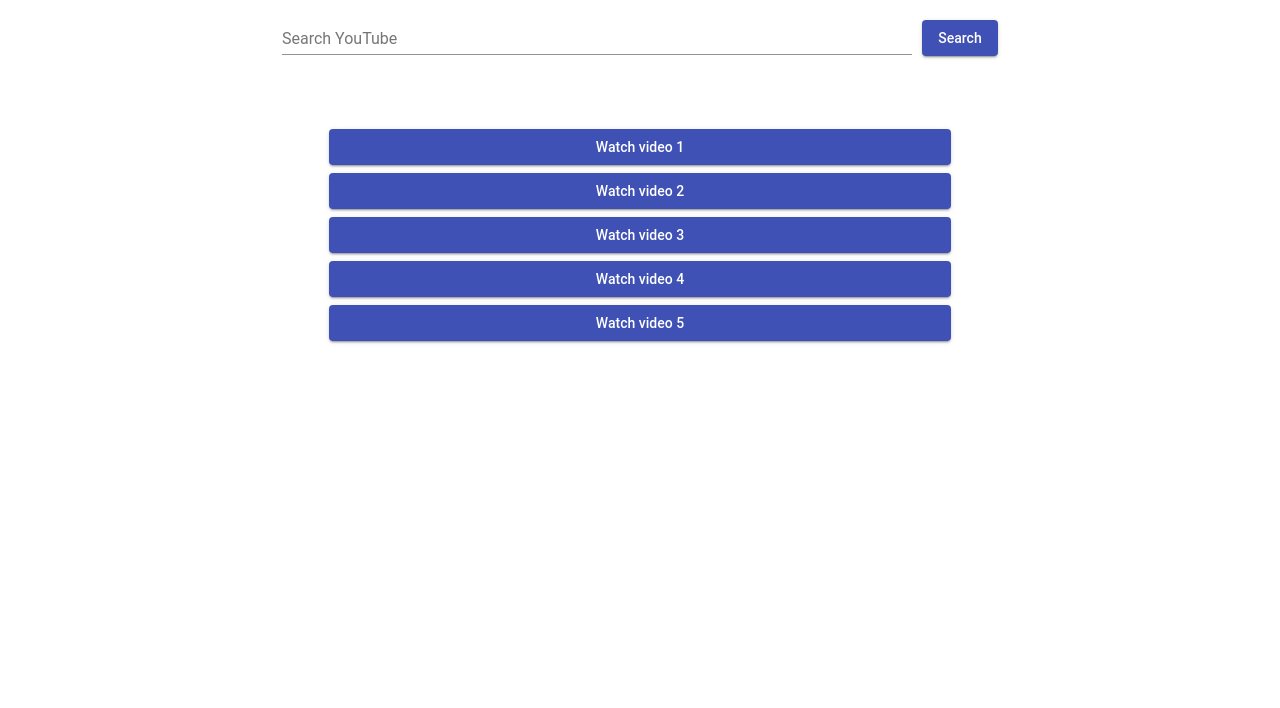
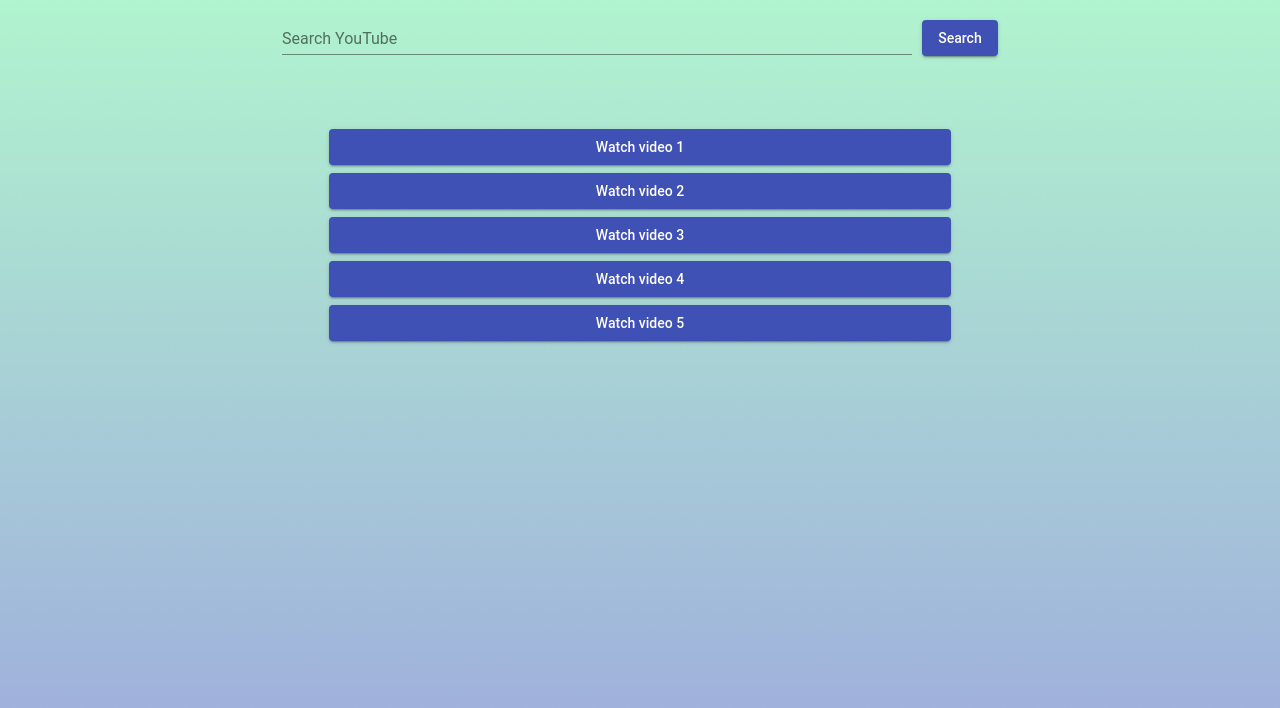
Before and after one commit to heatherwenzel/angular-youtube-app, an Angular app: page / in a window 1280 px wide. Shown: the top 708 px of the page. Built offline with nearby package versions, Linux system fonts and the light colour scheme; no server answers.

Commit message:
final styling

```diff
--- a/src/app/search-api.service.ts
+++ b/src/app/search-api.service.ts
@@ -10,14 +10,17 @@
 
   constructor(private http: HttpClient) { }
 
+  //makes the initial api call for 5 movie trailers on window load
   loadYouTube() {
     return this.http.get(`https://www.googleapis.com/youtube/v3/search?part=snippet&maxResults=5&q=amazon%20studios%20trailer&type=video&key=${this.apikey}`);
   }
 
+  //makes the search api call based on the user's search term
   getSearchData(usersearch: string) {
     return this.http.get(`https://www.googleapis.com/youtube/v3/search?part=snippet&maxResults=5&q=${usersearch}&type=video&key=${this.apikey}`);
   }
 
+  //makes the data api call based on the videoid pulled from the search api call
   getVideoData(videoid: string) {
     return this.http.get(`https://www.googleapis.com/youtube/v3/videos?part=snippet%2CcontentDetails%2Cstatistics&id=${videoid}&key=${this.apikey}`);
   }
--- a/src/app/youtube/youtube.component.ts
+++ b/src/app/youtube/youtube.component.ts
@@ -13,40 +13,50 @@
   showThree: boolean = false;
   showFour: boolean = false;
   showFive: boolean = false;
-  searchResults: any; //contains all of the search result responses
+  searchResults: any; //contains all of the search api call responses
   searchArray: any[] = []; //contains an array of all the search results
   videoids: any[] = []; //contains an array of all of the search responses' ids
   videoid: string; //holds the current videoid
-  videoData: any; //contains the data response
+  videoData: any; //contains all of the data api call responses
 
   constructor(private apiService: SearchApiService, private sanitizer: DomSanitizer) {
   }
 
   ngOnInit() {
+    //loads the initial search api call on window load
     this.apiService.loadYouTube().subscribe(response => {
       this.searchResults = response;
-            for (let i=0; i<5; i++) {
+      //pushes all of the videoids from the search api call into the videoids array
+      for (let i=0; i<5; i++) {
         this.videoids.push(this.searchResults.items[i].id.videoId);
       }
+      //sets the initial videoid to the first video in the search results
       this.videoid = this.videoids[0];
+      //makes the initial data api call
       this.apiService.getVideoData(this.videoid).subscribe(response => {
         this.videoData = response;
       });
+      //shows the first video with information on load
       this.showOne = !this.showOne;
     });
   }
 
+  //calls the search api and data api when the search button is clicked, taking in the user input as its parameter
   async getSearchResults(form) {
+    //resets the array of videoids
     this.videoids.length = 0;
+    //calls the search api
     this.searchResults = await this.apiService.getSearchData(form.value.search).toPromise();
     this.searchArray = this.searchResults.items;
-    console.log(this.searchArray);
+    //adds all of the videoids from the search api call into the videoids array
     for (let i=0; i<5; i++) {
       this.videoids.push(this.searchResults.items[i].id.videoId);
     }
+    //shows the first video with its corresponding information
     this.showOne = true;
   }
 
+  //shows video one when its corresponding button is clicked, and hides the other videos and data if they are showing
   videoOne($event) {
     this.showOne = !this.showOne;
     this.showTwo = false;
@@ -59,10 +69,12 @@
     });
   }
 
+  //sanitizes the url for video one so it can be inserted in the iframe
   getVideoOne() {
     return this.sanitizer.bypassSecurityTrustResourceUrl('https://www.youtube.com/embed/' + this.videoids[0]);
   }
 
+  //shows video two when its corresponding button is clicked, and hides the other videos and data if they are showing
   videoTwo($event) {
     this.showTwo = !this.showTwo;
     this.showOne = false;
@@ -75,10 +87,12 @@
     });
   }
 
+  //sanitizes the url for video two so it can be inserted in the iframe
   getVideoTwo() {
     return this.sanitizer.bypassSecurityTrustResourceUrl('https://www.youtube.com/embed/' + this.videoids[1]);
   }
 
+  //shows video three when its corresponding button is clicked, and hides the other videos and data if they are showing
   videoThree($event) {
     this.showThree = !this.showThree;
     this.showOne = false;
@@ -91,10 +105,12 @@
     });
   }
 
+  //sanitizes the url for video three so it can be inserted in the iframe
   getVideoThree() {
     return this.sanitizer.bypassSecurityTrustResourceUrl('https://www.youtube.com/embed/' + this.videoids[2]);
   }
 
+  //shows video four when its corresponding button is clicked, and hides the other videos and data if they are showing
   videoFour($event) {
     this.showFour = !this.showFour;
     this.showOne = false;
@@ -107,10 +123,12 @@
     });
   }
 
+  //sanitizes the url for video four so it can be inserted in the iframe
   getVideoFour() {
     return this.sanitizer.bypassSecurityTrustResourceUrl('https://www.youtube.com/embed/' + this.videoids[3]);
   }
 
+  //shows video five when its corresponding button is clicked, and hides the other videos and data if they are showing
   videoFive($event) {
     this.showFive = !this.showFive;
     this.showOne = false;
@@ -123,6 +141,7 @@
     });
   }
 
+  //sanitizes the url for video five so it can be inserted in the iframe
   getVideoFive() {
     return this.sanitizer.bypassSecurityTrustResourceUrl('https://www.youtube.com/embed/' + this.videoids[4]);
   }
--- a/src/styles.css
+++ b/src/styles.css
@@ -4,4 +4,7 @@
 body {
   margin: 0;
   padding: 10px;
+  background-image: url("./assets/gradient.png");
+  background-attachment: fixed;
+  background-size: cover;
 }
```
Also changed, not shown: src/assets/gradient.png (added).
